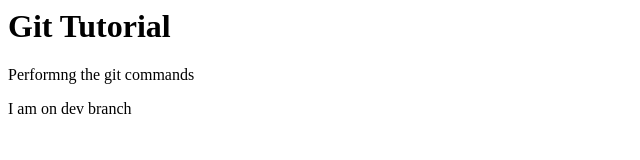
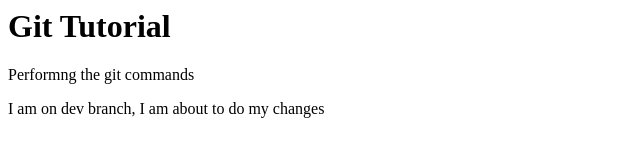
Before and after one commit to sandeepbingi03/firstgitrepo, a plain HTML site: page index.html in a window 1280 px wide. Shown: the whole page, without its empty margins (0-640 px from the left). Drawn offline with Linux system fonts and the light colour scheme.

Commit message:
changes committed

```diff
--- a/index.html
+++ b/index.html
@@ -2,7 +2,7 @@
 	<body>
 		<h1>Git Tutorial</h1>
 		<p>Performng the git commands</p>
-		<p>I am on dev branch</p>
+		<p>I am on dev branch, I am about to do my changes</p>
 	</body>
 
 </html>
```
